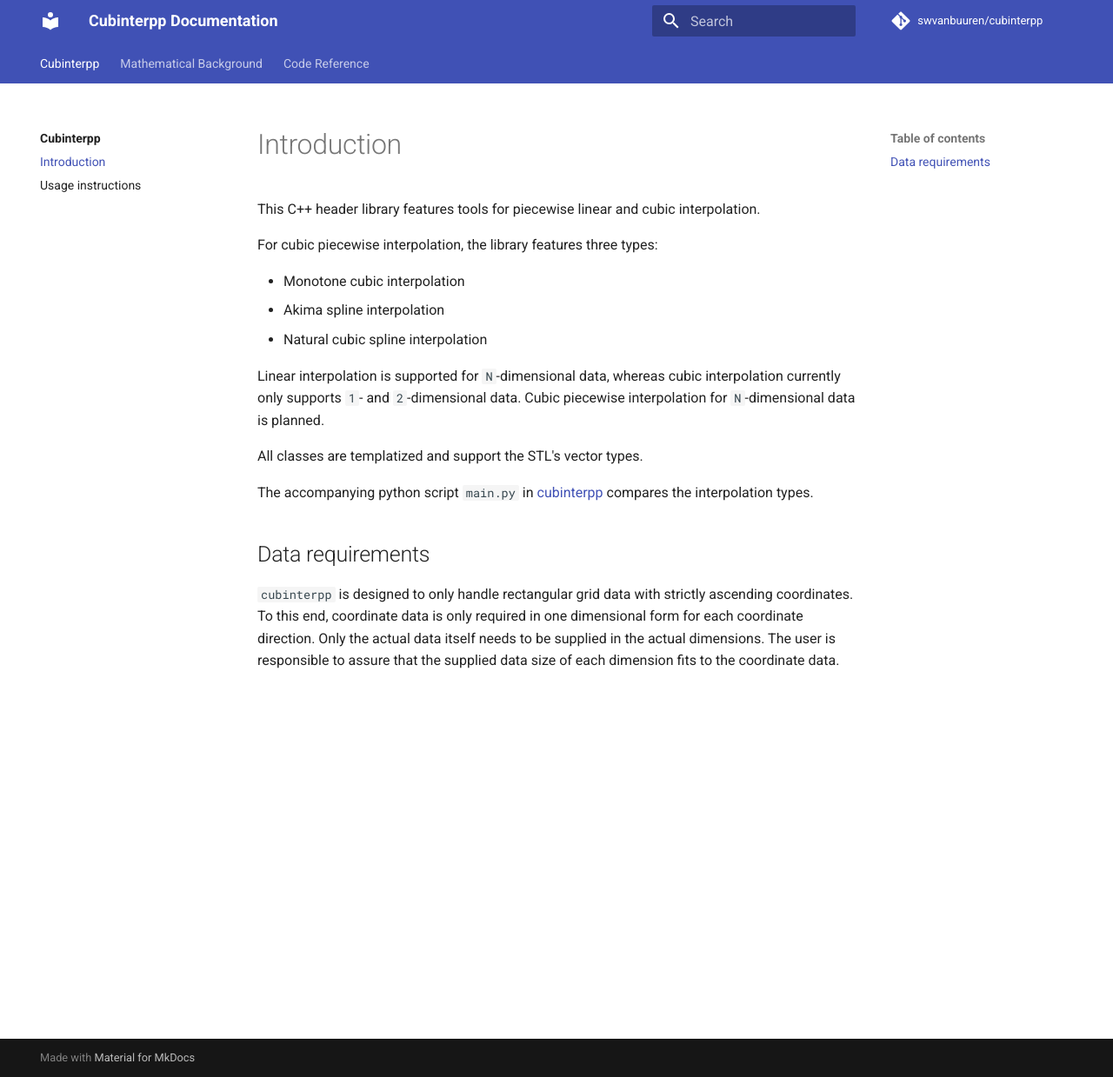
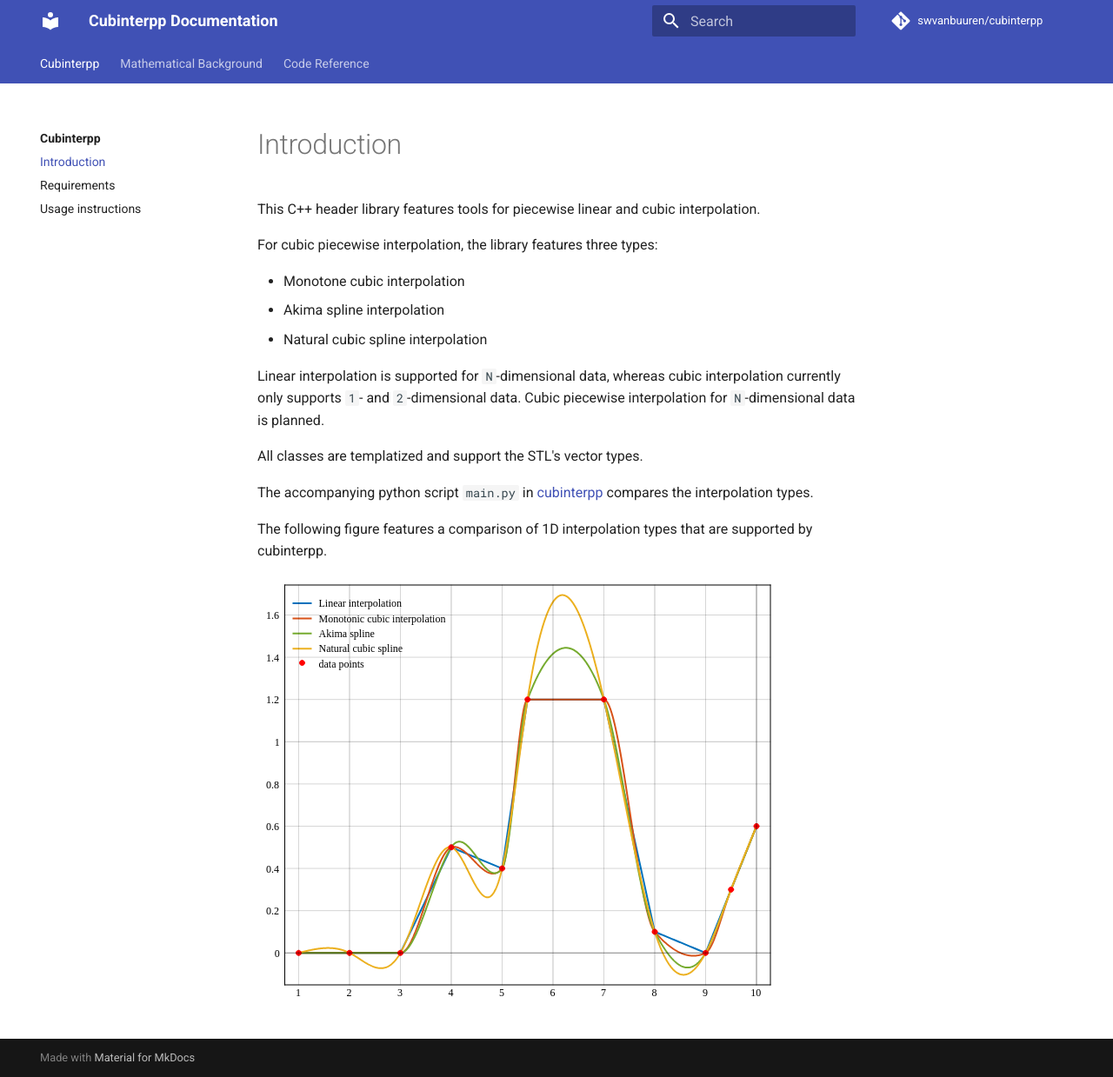
Before and after one commit to swvanbuuren/cubinterpp, an MkDocs documentation site: the page built from docs/introduction.md, in a window 1280 px wide and 1239 px high. Shown: the whole window at 87% size. Built offline with MkDocs 1.6.1 and Material for MkDocs 9.7.7, drawn with Linux system fonts in a browser that asks for light colours; comment, search, counter and statistics services are not loaded.

```diff
--- a/docs/introduction.md
+++ b/docs/introduction.md
@@ -19,10 +19,6 @@ The accompanying python script `main.py` in [cubinterpp
 ](https://github.com/swvanbuuren/cubinterpp/tree/master/cubinterpp) compares the
 interpolation types.
 
-## Data requirements
+The following figure features a comparison of 1D interpolation types that are supported by cubinterpp.
 
-`cubinterpp` is designed to only handle rectangular grid data with strictly
-ascending coordinates. To this end, coordinate data is only required in one
-dimensional form for each coordinate direction. Only the actual data itself
-needs to be supplied in the actual dimensions. The user is responsible to assure
-that the supplied data size of each dimension fits to the coordinate data.
+![Comparison of 1D interpolation types](images/comparison_1D.svg)
--- a/mkdocs.yml
+++ b/mkdocs.yml
@@ -48,6 +48,7 @@ nav:
   - Cubinterpp:
     - index.md
     - Introduction: introduction.md
+    - Requirements: requirements.md
     - Usage instructions: usage.md
   - Mathematical Background:
     - theory/index.md
```
Also changed, not shown: README.md (+10 -50 lines), docs/requirements.md (added, +20 -0 lines), docs/usage.md (+31 -6 lines).
